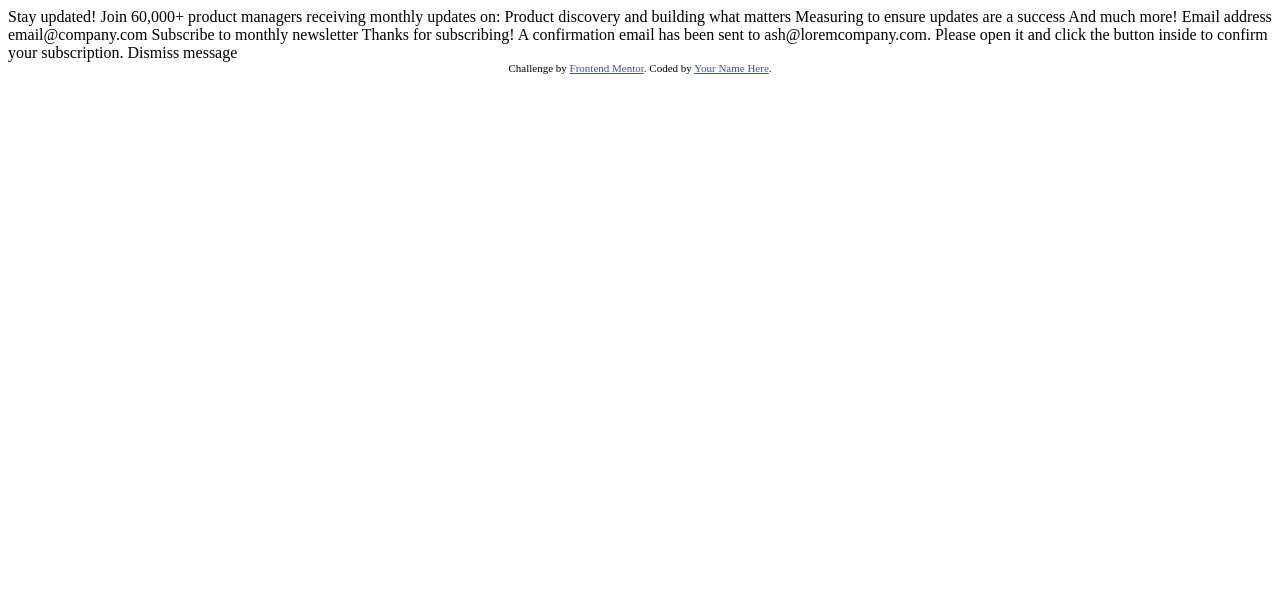
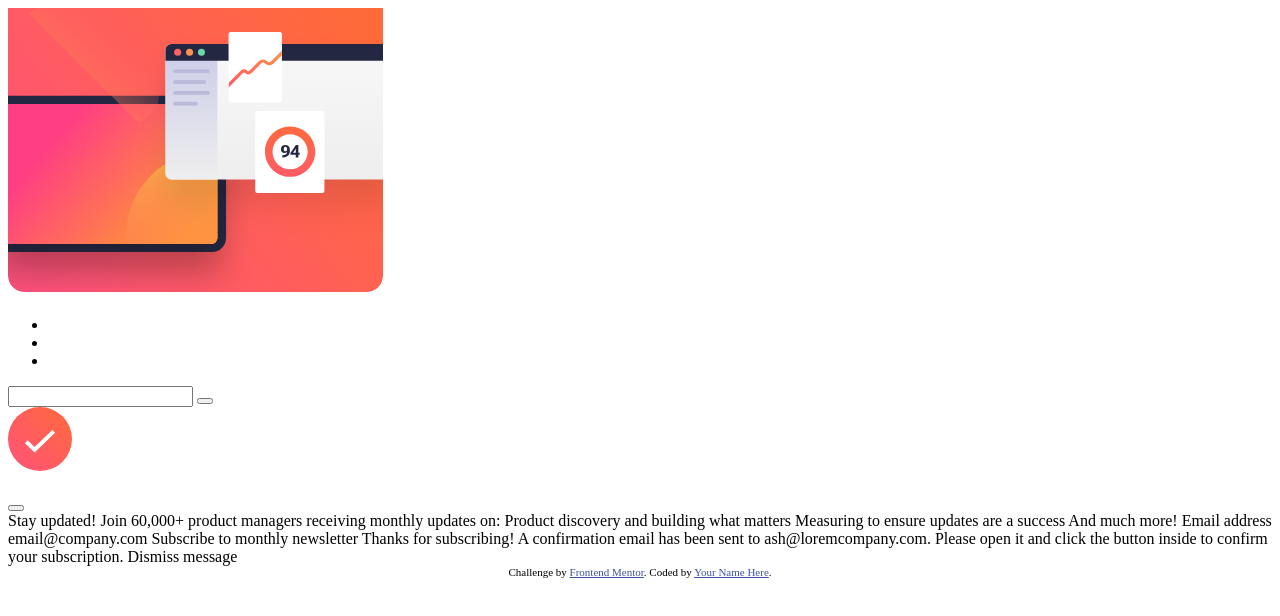
Before and after one commit to ricardo1003/Newsletter-sign-up-form-with-success-message, a plain HTML site: page index.html in a window 1280 px wide. Drawn offline with Linux system fonts and the light colour scheme.

Commit message:
HTML structured

```diff
--- a/index.html
+++ b/index.html
@@ -17,7 +17,33 @@
 <body>
 
   <!-- Sign-up form start -->
+  <main>
+    <img src="./assets/images/illustration-sign-up-mobile.svg" alt="illustration">
+    <article class="signUp">
+      <h1></h1>
+      <p></p>
+      <ul>
+        <li></li>
+        <li></li>
+        <li></li>
+      </ul>
+      <form>
+        <label for="email">
 
+        <input type="email" name="email" id="email" placeholder="">
+        </label>
+        <button type="button"></button>
+      </form>
+    </article>
+    <article class="sucessMesage">
+      <section>
+        <img src="./assets/images/icon-success.svg" alt="sucess">
+        <h1></h1>
+        <p></p>
+      </section>
+      <button type="button"></button>
+    </article>
+  </main>
   Stay updated!
 
   Join 60,000+ product managers receiving monthly updates on:
@@ -30,8 +56,6 @@
   email@company.com
 
   Subscribe to monthly newsletter
-
-  <!-- Sign-up form end -->
 
   <!-- Success message start -->
 
```
